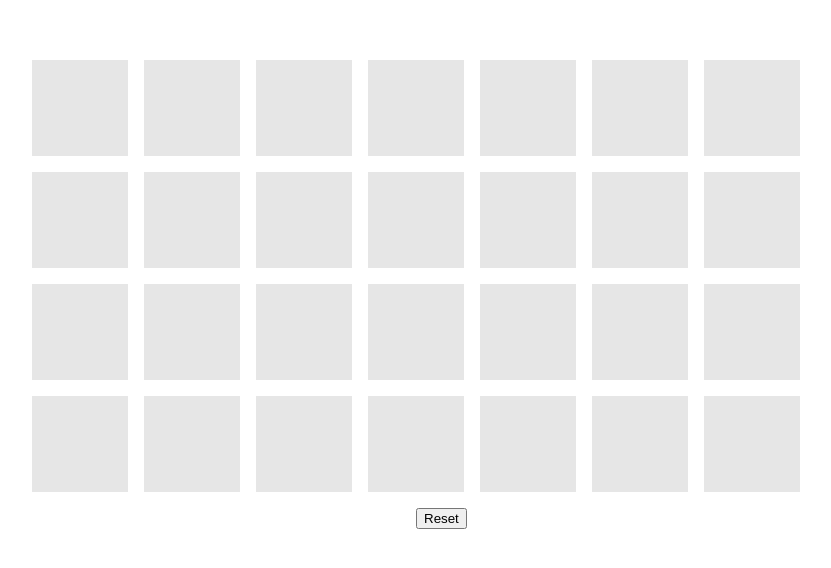
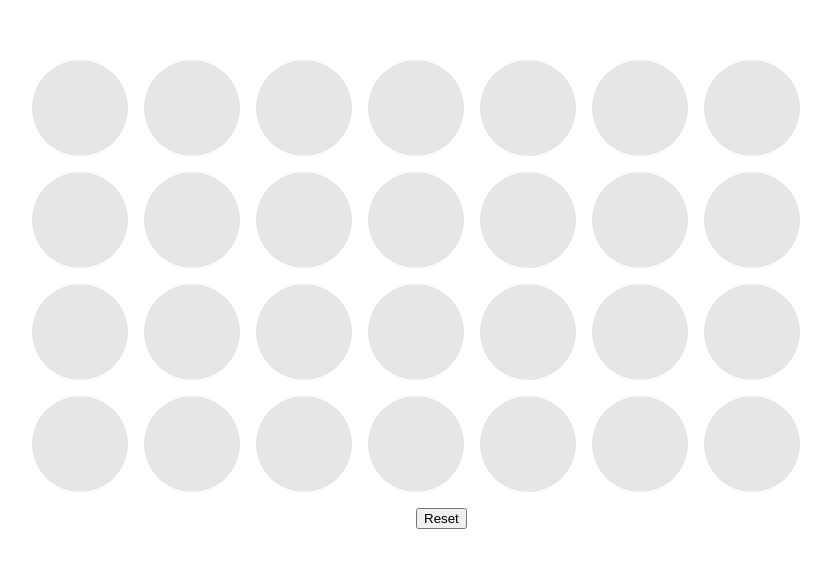
Before and after one commit to alisonorton/Learning_JavaScript, a plain HTML site: page EventListeners/index.html in a window 1280 px wide. Shown: the part 114-682 px from the top of the page, without its empty margins (224-1055 px from the left). Drawn offline with Linux system fonts and the light colour scheme.

Commit message:
simple edits

```diff
--- a/EventListeners/style.css
+++ b/EventListeners/style.css
@@ -21,6 +21,7 @@ body {
     width: 6rem;
     height: 6rem;
     background-color: hsl(0, 0%, 90%);
+    border-radius: 50%;
   }
 
   .button{
--- a/TestPage/script.js
+++ b/TestPage/script.js
@@ -1,7 +1,6 @@
 //Adding user input to the Christmas list
 
 const addButton = document.querySelector(".addButton");
-//var listInput = document.getElementById('list').value;
 var list = [];
 
 //Displaying the list
```
